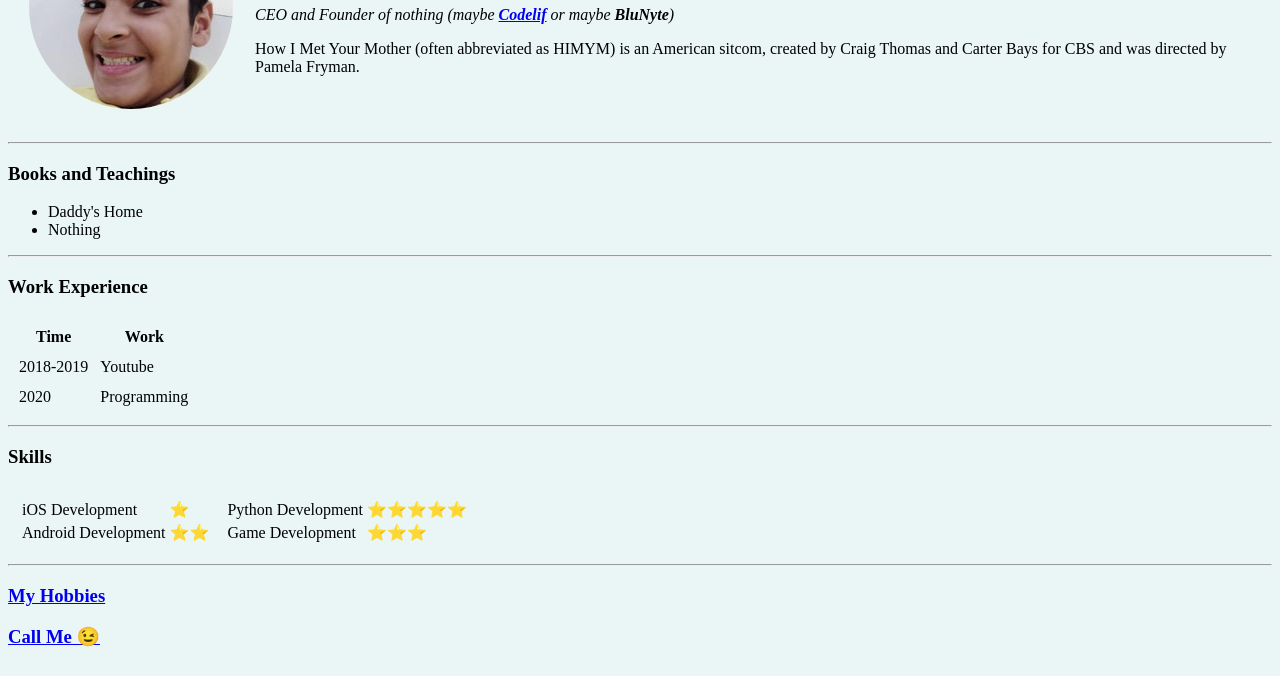
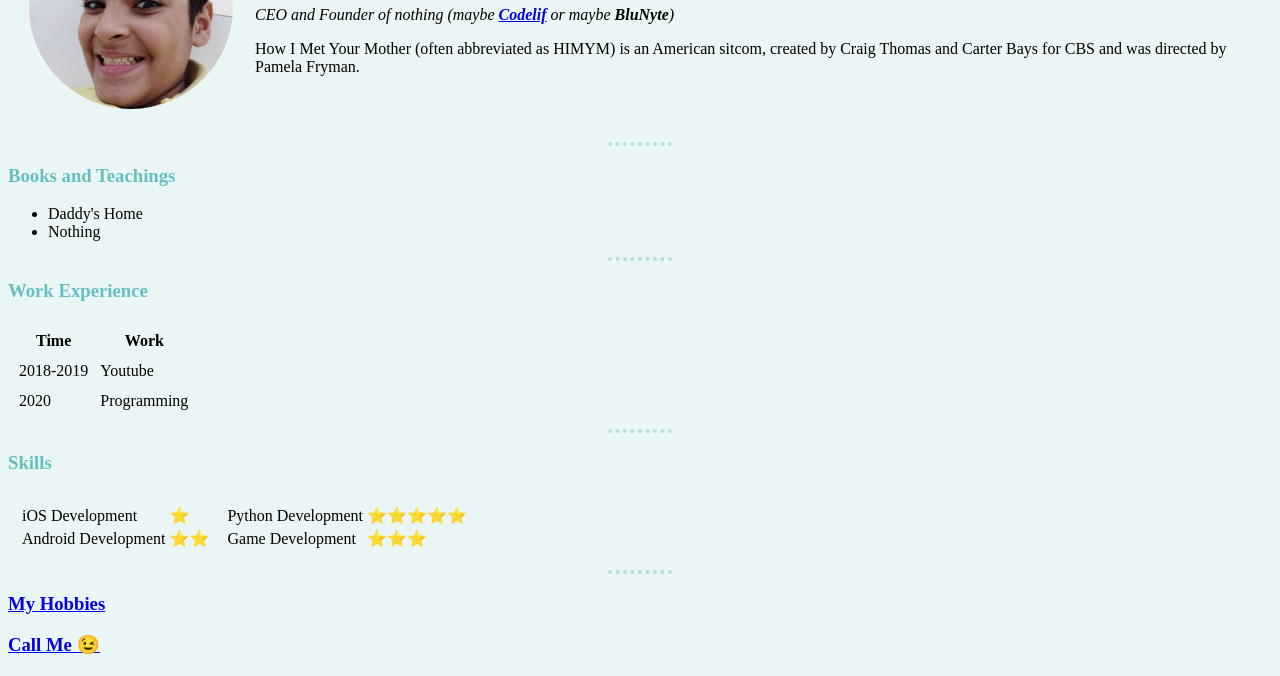
Before and after one commit to Codelif/HTML-Personal-Site, a plain HTML site: page index.html in a window 1280 px wide. Shown: the part 124-800 px from the top of the page. Drawn offline with Linux system fonts and the light colour scheme.

Commit message:
external css

```diff
--- /dev/null
+++ b/css/styles.css
@@ -0,0 +1,17 @@
+body {
+    background-color:#eaf6f6;
+}
+hr {
+    border-style: none;
+    border-top-style: dotted;
+    border-top-width: 4px;
+    border-color: #b5dfdf;
+    border-spacing: 10px;
+    width: 5%;
+}
+h3 {
+    color: #66bfbf;
+}
+h1 {
+    color: #66bfbf;
+}
--- a/index.html
+++ b/index.html
@@ -3,8 +3,9 @@
 <head>
     <meta charset="UTF-8">
     <title>My Personal Site</title>
+    <link rel="stylesheet" href="css/styles.css">
 </head>
-<body style="background-color: #eaf6f6;">
+<body>
     <table cellspacing = 20>
         <tr>
             <td>
```
Also changed, not shown: contact.html (+1 -0 lines), hobbies.html (+1 -0 lines).
